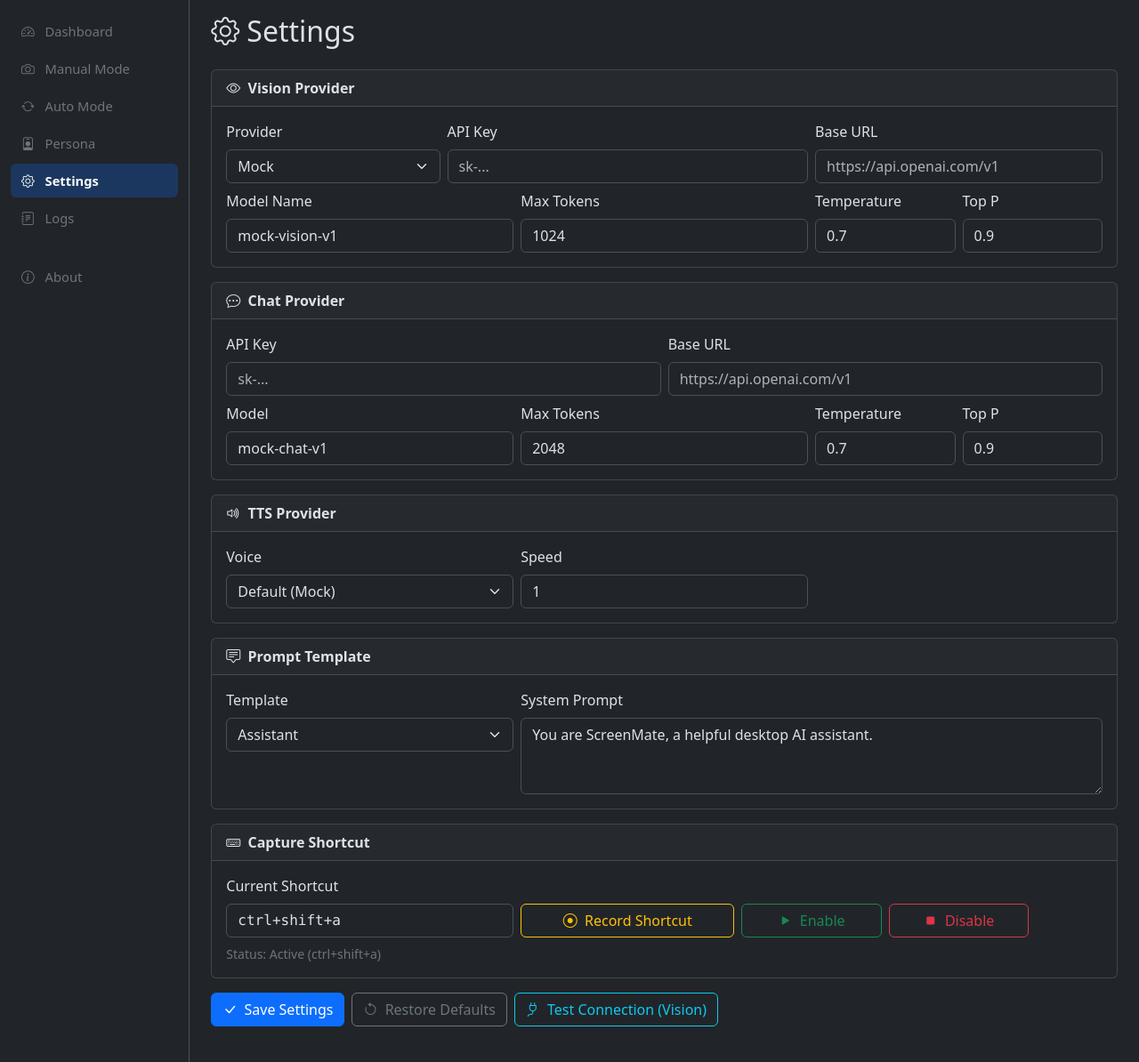
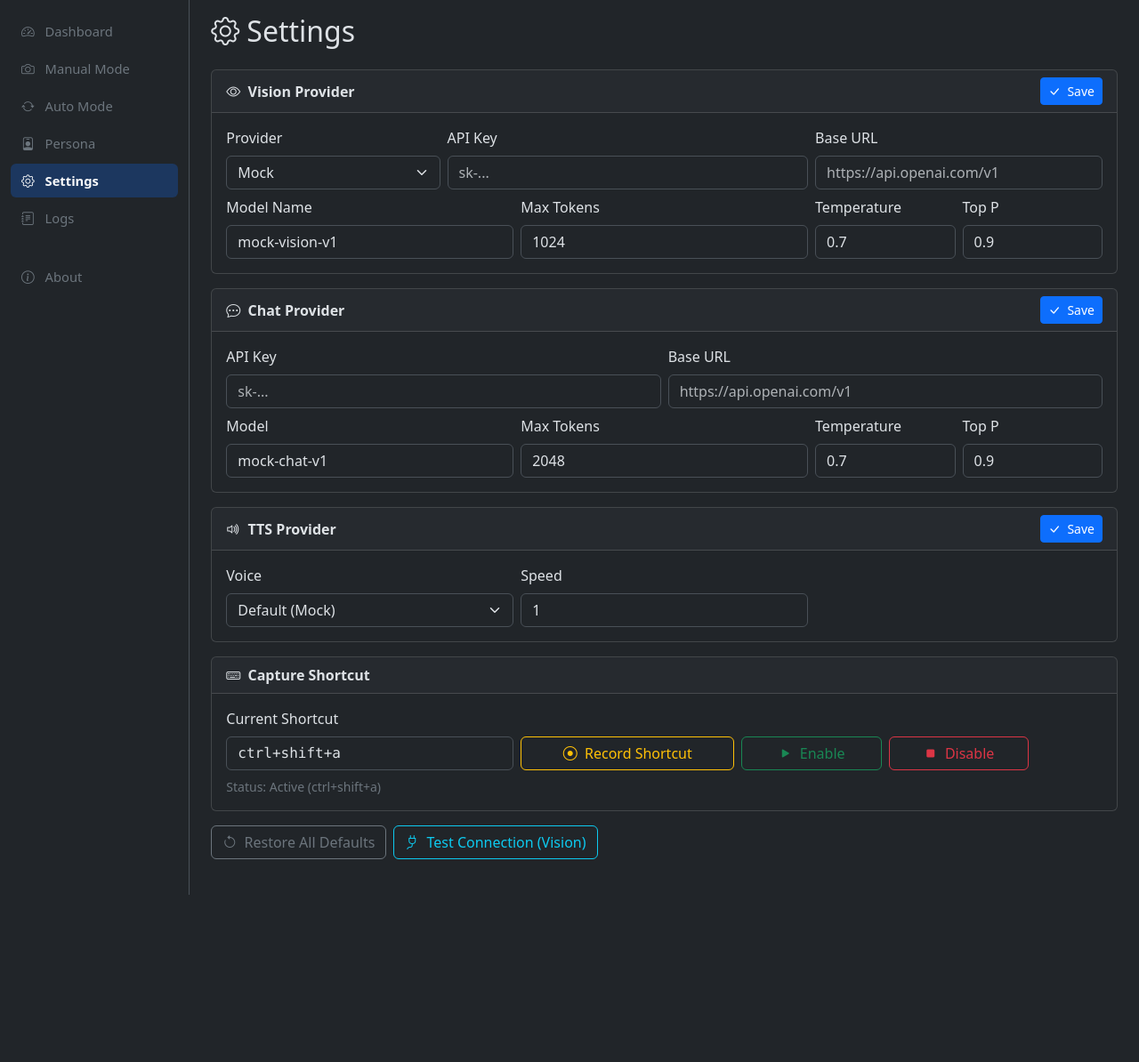
Before and after one commit to FigaroGao/ScreenMate, a Flask app: page /settings in a window 1280 px wide. Shown: the part 63-1257 px from the top of the page at 89% size. After the commit the page ends 1069 px from the top, so only its background shows below. Run offline with Flask 3, Linux system fonts and the light colour scheme; data that the repository does not hold is empty.

Commit message:
v1.2.0 polish: Settings per-section save, Persona top-bottom layout, Chat above Vision
- Settings: removed Prompt Template section, added per-section Save buttons
- Persona page: changed to top-bottom layout (form above, list below)
- Manual Mode: Persona/Chat Response now displayed above Vision Response
- 85 tests passing

```diff
--- a/static/js/settings.js
+++ b/static/js/settings.js
@@ -102,6 +102,33 @@
             }
         });
     }
+
+    // ==================================================================
+    // 3b. Per-section Save buttons
+    // ==================================================================
+    document.querySelectorAll('.btn-section-save').forEach(function (btn) {
+        btn.addEventListener('click', async function () {
+            var section = btn.dataset.section;
+            var card = btn.closest('.card');
+            if (!card) return;
+            var fields = card.querySelectorAll('[name]');
+            var payload = {};
+            fields.forEach(function (el) {
+                if (el.value && el.value !== '***') {
+                    payload[el.getAttribute('name')] = el.value;
+                }
+            });
+            btnLoading(btn, 'Saving...');
+            try {
+                var data = await api.post('/api/settings', payload);
+                toast(data.message || 'Saved.', data.success ? 'success' : 'danger');
+            } catch (err) {
+                toast(err.message, 'danger');
+            } finally {
+                btnRestore(btn);
+            }
+        });
+    });
 
     // ==================================================================
     // 4. Restore Defaults
--- a/templates/settings.html
+++ b/templates/settings.html
@@ -8,8 +8,11 @@
 <form id="settings-form">
     <!-- Vision Provider -->
     <div class="card mb-3">
-        <div class="card-header fw-semibold">
-            <i class="bi bi-eye me-1"></i> Vision Provider
+        <div class="card-header fw-semibold d-flex justify-content-between align-items-center">
+            <span><i class="bi bi-eye me-1"></i> Vision Provider</span>
+            <button type="button" class="btn btn-primary btn-sm btn-section-save" data-section="vision">
+                <i class="bi bi-check-lg me-1"></i> Save
+            </button>
         </div>
         <div class="card-body">
             <div class="row g-2">
@@ -56,8 +59,11 @@
 
     <!-- Chat Provider -->
     <div class="card mb-3">
-        <div class="card-header fw-semibold">
-            <i class="bi bi-chat-dots me-1"></i> Chat Provider
+        <div class="card-header fw-semibold d-flex justify-content-between align-items-center">
+            <span><i class="bi bi-chat-dots me-1"></i> Chat Provider</span>
+            <button type="button" class="btn btn-primary btn-sm btn-section-save" data-section="chat">
+                <i class="bi bi-check-lg me-1"></i> Save
+            </button>
         </div>
         <div class="card-body">
             <div class="row g-2">
@@ -97,8 +103,11 @@
 
     <!-- TTS Provider -->
     <div class="card mb-3">
-        <div class="card-header fw-semibold">
-            <i class="bi bi-volume-up me-1"></i> TTS Provider
+        <div class="card-header fw-semibold d-flex justify-content-between align-items-center">
+            <span><i class="bi bi-volume-up me-1"></i> TTS Provider</span>
+            <button type="button" class="btn btn-primary btn-sm btn-section-save" data-section="tts">
+                <i class="bi bi-check-lg me-1"></i> Save
+            </button>
         </div>
         <div class="card-body">
             <div class="row g-2">
@@ -115,34 +124,6 @@
                     <label class="form-label" for="tts-speed">Speed</label>
                     <input type="number" class="form-control" id="tts-speed"
                         name="TTS_SPEED" value="1.0" step="0.1" min="0.25" max="4">
-                </div>
-            </div>
-        </div>
-    </div>
-
-    <!-- Prompt Template -->
-    <div class="card mb-3">
-        <div class="card-header fw-semibold">
-            <i class="bi bi-chat-square-text me-1"></i> Prompt Template
-        </div>
-        <div class="card-body">
-            <div class="row g-2">
-                <div class="col-md-4">
-                    <label class="form-label" for="prompt-template">Template</label>
-                    <select class="form-select" id="prompt-template" name="PROMPT_TEMPLATE">
-                        <option value="assistant">Assistant</option>
-                        <option value="programming">Programming Assistant</option>
-                        <option value="game">Game Assistant</option>
-                        <option value="translator">Translator</option>
-                        <option value="ocr">OCR</option>
-                        <option value="study">Study</option>
-                        <option value="custom">Custom</option>
-                    </select>
-                </div>
-                <div class="col-md-8">
-                    <label class="form-label" for="system-prompt">System Prompt</label>
-                    <textarea class="form-control" id="system-prompt" name="SYSTEM_PROMPT" rows="3"
-                        >You are ScreenMate, a helpful desktop AI assistant with vision capabilities.</textarea>
                 </div>
             </div>
         </div>
@@ -182,13 +163,10 @@
         </div>
     </div>
 
-    <!-- Actions -->
+    <!-- Global Actions -->
     <div class="d-flex gap-2 mb-4">
-        <button type="submit" class="btn btn-primary" id="btn-save-settings">
-            <i class="bi bi-check-lg me-1"></i> Save Settings
-        </button>
         <button type="button" class="btn btn-outline-secondary" id="btn-reset-settings">
-            <i class="bi bi-arrow-counterclockwise me-1"></i> Restore Defaults
+            <i class="bi bi-arrow-counterclockwise me-1"></i> Restore All Defaults
         </button>
         <button type="button" class="btn btn-outline-info" id="btn-test-connection">
             <i class="bi bi-plug me-1"></i> Test Connection (Vision)
```
Also changed, not shown: templates/manual.html (+15 -15 lines), templates/persona.html (+11 -17 lines).
